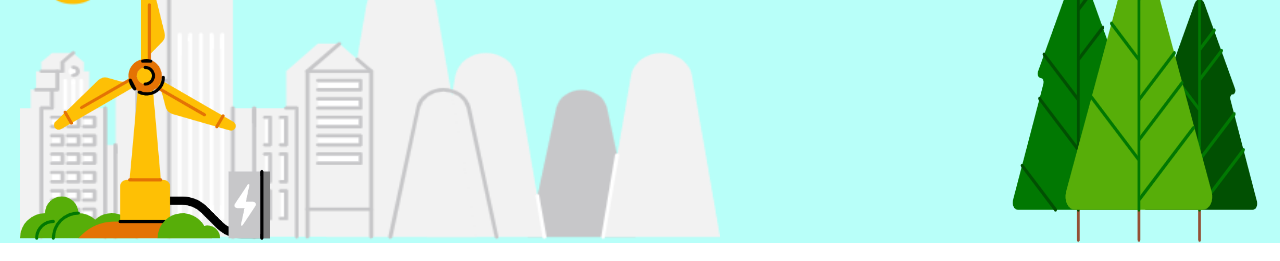
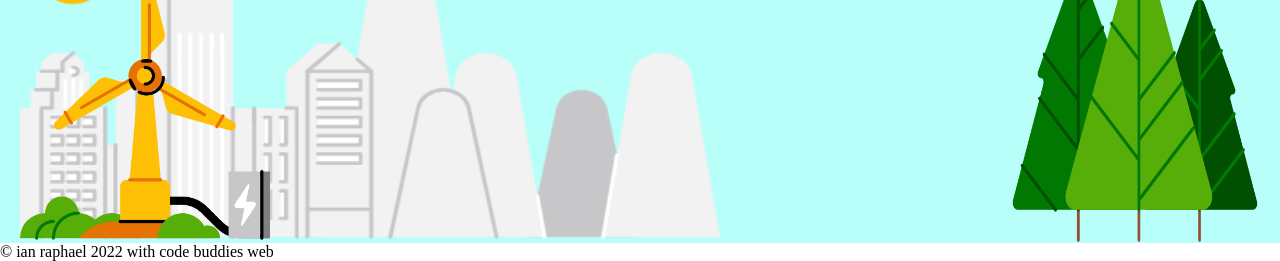
Before and after one commit to ianraphael/portport1, a plain HTML site: page index.html in a window 1280 px wide. Shown: the part 557-818 px from the top of the page. Drawn offline with Linux system fonts and the light colour scheme.

```diff
--- a/index.html
+++ b/index.html
@@ -18,5 +18,6 @@
 		<img class="showcase--forest-img" src="images/forest.png" alt="">
 		<img class="showcase--bg-city-img" src="images/bg-city.png" alt="">
 	</section>
+	<footer> © ian raphael 2022 with code buddies web</footer>
 </body>
 </html>
```
